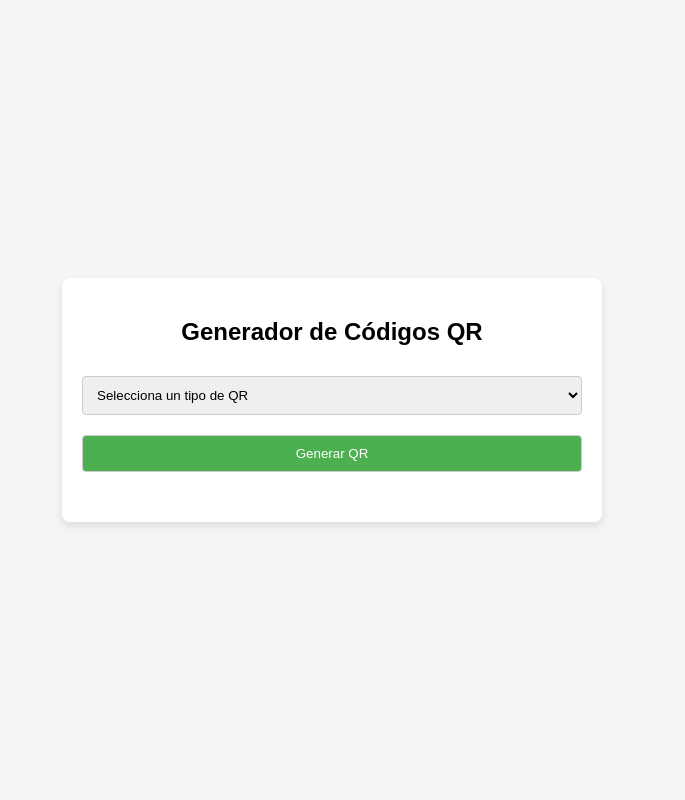
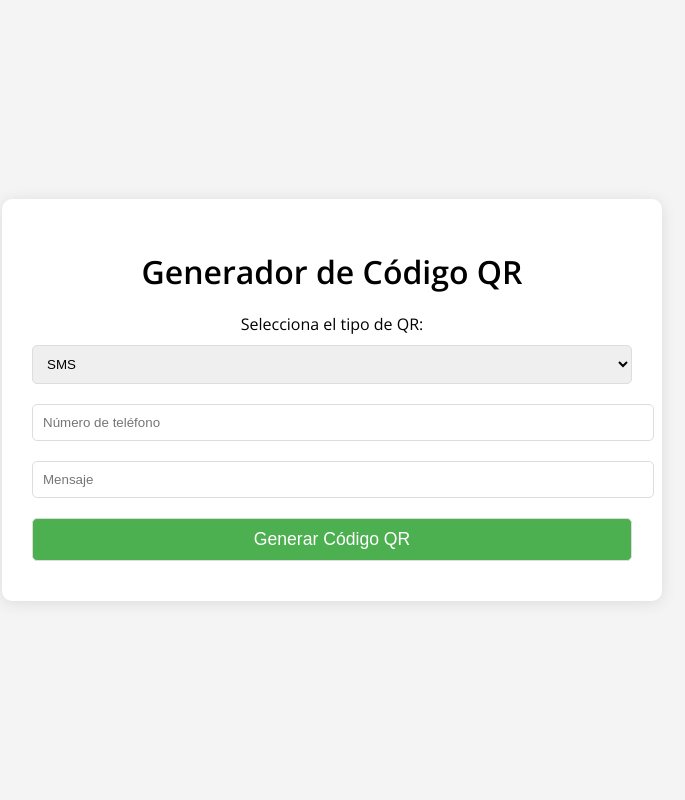
Before and after one commit to kciqe2006/qr_raiz1, a Flask app: page / in a window 1280 px wide. Shown: the whole page, without its empty margins (308-993 px from the left). Run offline with Flask 3, Linux system fonts and the light colour scheme.

Commit message:
Update index.html

```diff
--- a/templates/index.html
+++ b/templates/index.html
@@ -3,146 +3,137 @@
 <head>
     <meta charset="UTF-8">
     <meta name="viewport" content="width=device-width, initial-scale=1.0">
-    <title>Generador de Códigos QR</title>
+    <title>Generador de QR</title>
+    <link rel="stylesheet" href="https://cdnjs.cloudflare.com/ajax/libs/font-awesome/6.0.0-beta3/css/all.min.css">
+    <link href="https://fonts.googleapis.com/css2?family=Open+Sans:wght@300;400;600&display=swap" rel="stylesheet">
     <style>
         body {
-            font-family: Arial, sans-serif;
+            font-family: 'Open Sans', sans-serif;
+            background-color: #f4f4f4;
+            margin: 0;
+            padding: 0;
             display: flex;
             justify-content: center;
             align-items: center;
             height: 100vh;
-            margin: 0;
-            background-color: #f5f5f5;
+            flex-direction: column;
         }
+
         .container {
-            background-color: #fff;
-            padding: 20px;
-            box-shadow: 0 4px 8px rgba(0, 0, 0, 0.1);
-            border-radius: 8px;
+            background: white;
+            padding: 30px;
+            border-radius: 10px;
+            box-shadow: 0 2px 15px rgba(0, 0, 0, 0.1);
             width: 100%;
-            max-width: 500px;
+            max-width: 600px;
             text-align: center;
         }
+
+        h1 {
+            font-size: 2em;
+            margin-bottom: 20px;
+        }
+
         select, input, button {
+            width: 100%;
+            padding: 10px;
             margin: 10px 0;
-            padding: 10px;
-            width: 100%;
-            border-radius: 4px;
-            border: 1px solid #ccc;
+            border-radius: 5px;
+            border: 1px solid #ddd;
         }
+
         button {
             background-color: #4CAF50;
             color: white;
+            font-size: 1.1em;
             cursor: pointer;
         }
+
         button:hover {
             background-color: #45a049;
         }
-        .qr-code {
+
+        img {
             margin-top: 20px;
-            display: flex;
-            justify-content: center;
+            max-width: 100%;
         }
     </style>
 </head>
 <body>
     <div class="container">
-        <h2>Generador de Códigos QR</h2>
+        <h1>Generador de Código QR</h1>
         <form action="/generate_qr" method="POST">
-            <select name="qr-type" id="qr-type" required>
-                <option value="" disabled selected>Selecciona un tipo de QR</option>
+            <label for="qr-type">Selecciona el tipo de QR:</label>
+            <select id="qr-type" name="qr-type" required>
                 <option value="sms">SMS</option>
                 <option value="url">URL</option>
                 <option value="wifi">Wi-Fi</option>
                 <option value="location">Ubicación</option>
-                <option value="vcard">VCard</option>
+                <option value="vcard">vCard</option>
                 <option value="email">Email</option>
-                <option value="video">Video</option>
+                <option value="video">Video URL</option>
             </select>
 
-            <!-- Campos que se mostrarán según el tipo de QR -->
-            <div id="sms-fields" style="display:none;">
+            <!-- Campos de entrada para cada tipo de QR -->
+            <div id="sms-fields">
                 <input type="text" name="phone_number" placeholder="Número de teléfono" required>
-                <input type="text" name="message" placeholder="Mensaje SMS" required>
+                <input type="text" name="message" placeholder="Mensaje" required>
             </div>
-            <div id="url-fields" style="display:none;">
+
+            <div id="url-fields">
                 <input type="url" name="url" placeholder="URL" required>
             </div>
-            <div id="wifi-fields" style="display:none;">
+
+            <div id="wifi-fields">
                 <input type="text" name="ssid" placeholder="SSID" required>
-                <input type="password" name="password" placeholder="Contraseña Wi-Fi" required>
+                <input type="text" name="password" placeholder="Contraseña" required>
                 <select name="encryption" required>
                     <option value="WPA">WPA</option>
                     <option value="WEP">WEP</option>
-                    <option value="None">Ninguna</option>
+                    <option value="nopassword">Sin contraseña</option>
                 </select>
             </div>
-            <div id="location-fields" style="display:none;">
+
+            <div id="location-fields">
                 <input type="text" name="latitude" placeholder="Latitud" required>
                 <input type="text" name="longitude" placeholder="Longitud" required>
             </div>
-            <div id="vcard-fields" style="display:none;">
+
+            <div id="vcard-fields">
                 <input type="text" name="name" placeholder="Nombre" required>
                 <input type="text" name="phone" placeholder="Teléfono" required>
-                <input type="email" name="email" placeholder="Correo electrónico" required>
+                <input type="email" name="email" placeholder="Email" required>
                 <input type="text" name="address" placeholder="Dirección" required>
             </div>
-            <div id="email-fields" style="display:none;">
+
+            <div id="email-fields">
                 <input type="text" name="email_subject" placeholder="Asunto" required>
-                <input type="text" name="email_body" placeholder="Cuerpo del mensaje" required>
+                <input type="text" name="email_body" placeholder="Cuerpo del email" required>
             </div>
-            <div id="video-fields" style="display:none;">
+
+            <div id="video-fields">
                 <input type="url" name="video_url" placeholder="URL del video" required>
             </div>
 
-            <button type="submit">Generar QR</button>
+            <button type="submit">Generar Código QR</button>
         </form>
-
-        <!-- Mostrar el código QR generado -->
-        <div class="qr-code">
-            <img id="qr-image" src="" alt="QR Code" style="display:none;">
+        <div id="qr-image">
+            <!-- La imagen del QR será insertada aquí después de la generación -->
         </div>
     </div>
 
     <script>
-        const qrTypeSelect = document.getElementById('qr-type');
-        const smsFields = document.getElementById('sms-fields');
-        const urlFields = document.getElementById('url-fields');
-        const wifiFields = document.getElementById('wifi-fields');
-        const locationFields = document.getElementById('location-fields');
-        const vcardFields = document.getElementById('vcard-fields');
-        const emailFields = document.getElementById('email-fields');
-        const videoFields = document.getElementById('video-fields');
+        // Mostrar campos según el tipo de QR seleccionado
+        document.getElementById('qr-type').addEventListener('change', function() {
+            let selectedType = this.value;
+            document.querySelectorAll('div[id$="-fields"]').forEach(function(div) {
+                div.style.display = 'none';
+            });
+            document.getElementById(selectedType + '-fields').style.display = 'block';
+        });
 
-        qrTypeSelect.addEventListener('change', function() {
-            const selectedType = qrTypeSelect.value;
-
-            // Ocultar todos los campos
-            smsFields.style.display = 'none';
-            urlFields.style.display = 'none';
-            wifiFields.style.display = 'none';
-            locationFields.style.display = 'none';
-            vcardFields.style.display = 'none';
-            emailFields.style.display = 'none';
-            videoFields.style.display = 'none';
-
-            // Mostrar solo los campos relevantes
-            if (selectedType === 'sms') {
-                smsFields.style.display = 'block';
-            } else if (selectedType === 'url') {
-                urlFields.style.display = 'block';
-            } else if (selectedType === 'wifi') {
-                wifiFields.style.display = 'block';
-            } else if (selectedType === 'location') {
-                locationFields.style.display = 'block';
-            } else if (selectedType === 'vcard') {
-                vcardFields.style.display = 'block';
-            } else if (selectedType === 'email') {
-                emailFields.style.display = 'block';
-            } else if (selectedType === 'video') {
-                videoFields.style.display = 'block';
-            }
-        });
+        // Inicializa con los campos ocultos, solo muestra los del primer tipo de QR
+        document.getElementById('qr-type').dispatchEvent(new Event('change'));
     </script>
 </body>
 </html>
```
